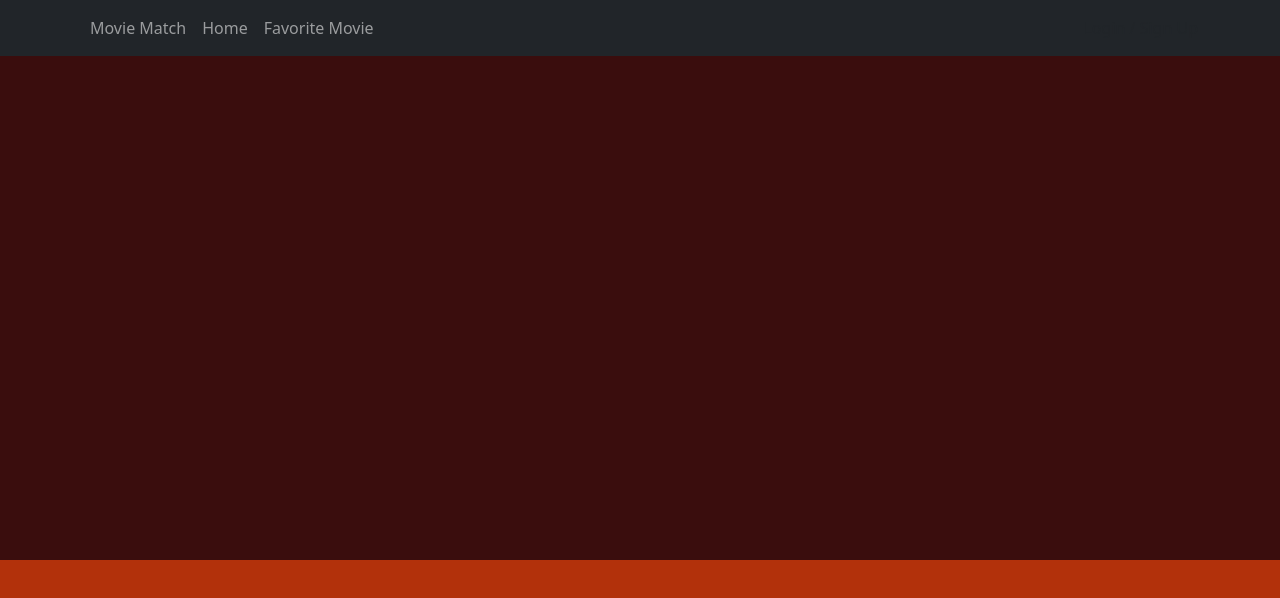
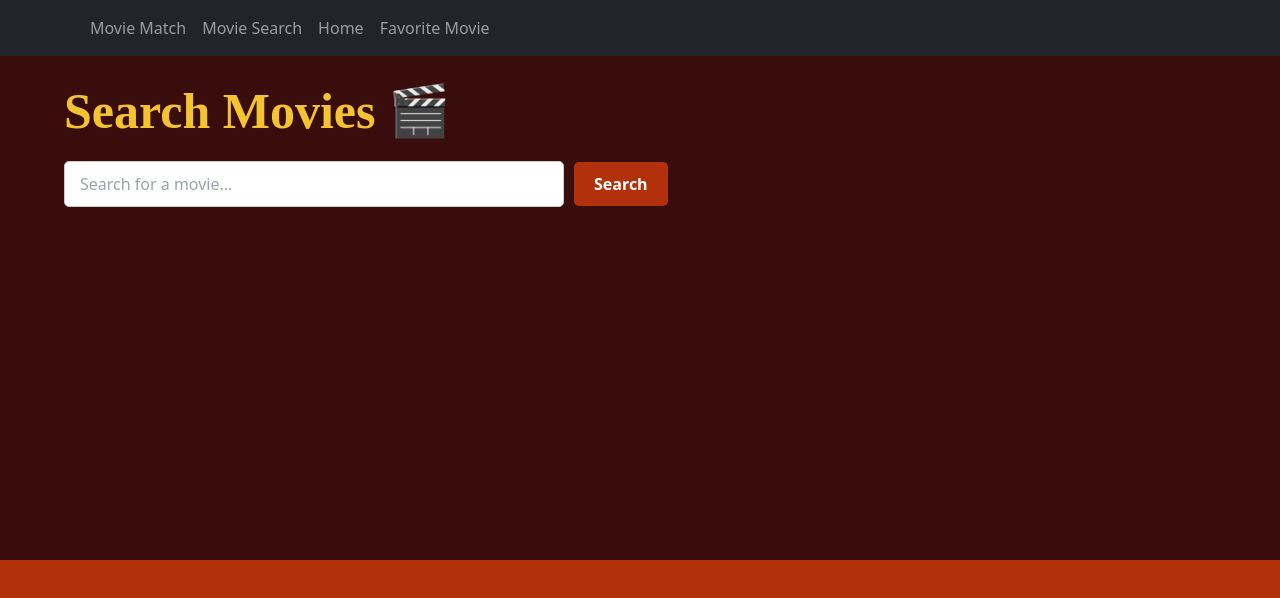
Before and after one commit to skishra/movie-match, a React (Create React App) app in the folder frontend/: page /MovieSearch in a window 1280 px wide. Shown: the top 598 px of the page. Built offline with nearby package versions, Linux system fonts and the light colour scheme; a web font is replaced by a local one.

Commit message:
SK 040925 working search interface

```diff
--- a/frontend/src/App.js
+++ b/frontend/src/App.js
@@ -17,6 +17,8 @@ import getUserInfo from "./utilities/decodeJwt";
 import ProfilePage from "./components/pages/profilePage";
 import MovieMatch from "./components/pages/MovieMatch";
 import FavoriteMovie from "./components/favoriteMovies/favoriteMovies";
+
+import MovieSearch from "./components/pages/MovieSearch";
 
 export const UserContext = createContext();
 
@@ -43,6 +45,7 @@ const App = () => {
           <Route path="/MovieMatch" element={<MovieMatch user={user} />} />
           <Route path="/profile" element={<ProfilePage />} />
           <Route path="/favoriteMovie" element={<FavoriteMovie />} />
+          <Route path="/MovieSearch" element={<MovieSearch />} />
         </Routes>
       </UserContext.Provider>
     </>
--- a/frontend/src/components/navbar.js
+++ b/frontend/src/components/navbar.js
@@ -38,6 +38,7 @@ export default function Navbar() {
       <Container>
         <Nav className="me-auto">
           <Nav.Link href="/MovieMatch">Movie Match</Nav.Link>
+          <Nav.Link href="/MovieSearch">Movie Search</Nav.Link>
           <Nav.Link href="/home">Home</Nav.Link>
           <Nav.Link href="/favoriteMovie">Favorite Movie </Nav.Link>
         </Nav>
--- a/frontend/src/components/pages/MovieMatch.js
+++ b/frontend/src/components/pages/MovieMatch.js
@@ -1,6 +1,7 @@
 import React, { useState } from "react";
 import axios from "axios";
 import "../../css/MovieMatch.css";
+import searchOMDb from "../../utilities/searchOMDb"; // Import your searchOMDb function
 
 const MovieMatch = () => {
   const [genre, setGenre] = useState("Horror");
@@ -56,6 +57,14 @@ const MovieMatch = () => {
     }
   };
 
+  searchOMDb('batman')
+  .then(results => {
+    console.log('Search results:', results);
+  })
+  .catch(err => {
+    console.error('Search failed:', err);
+  });
+
   return (
     <div className="movie-match-container">
       {/* Profile Picture */}
--- /dev/null
+++ b/frontend/src/components/pages/MovieSearch.js
@@ -0,0 +1,90 @@
+import React, { useState } from "react";
+import styles from "../../css/favoriteMovie.module.css"; // Uses your existing CSS file
+import searchOMDb from "../../utilities/searchOMDb"; // Adjust path based on where you define the function
+
+const MovieSearch = () => {
+  const [query, setQuery] = useState("");
+  const [results, setResults] = useState([]);
+  const [loading, setLoading] = useState(false);
+  const [errorMsg, setErrorMsg] = useState("");
+
+  const handleSearch = async (e) => {
+    e.preventDefault();
+    setLoading(true);
+    setErrorMsg("");
+
+    try {
+      const movies = await searchOMDb(query);
+      setResults(movies);
+    } catch (error) {
+      setErrorMsg("Something went wrong. Try again.");
+      console.error("Search error:", error);
+    } finally {
+      setLoading(false);
+    }
+  };
+
+  return (
+    <div className={styles["page-wrapper"]}>
+      <div className={styles["content-inner"]}>
+        <h1 className={styles["title"]}>Search Movies 🎬</h1>
+
+        <form onSubmit={handleSearch} style={{ width: "100%", marginBottom: "20px" }}>
+          <input
+            type="text"
+            placeholder="Search for a movie..."
+            value={query}
+            onChange={(e) => setQuery(e.target.value)}
+            style={{
+              padding: "10px 15px",
+              fontSize: "16px",
+              width: "80%",
+              maxWidth: "500px",
+              borderRadius: "5px",
+              border: "1px solid #ccc",
+              marginRight: "10px"
+            }}
+          />
+          <button
+            type="submit"
+            style={{
+              padding: "10px 20px",
+              backgroundColor: "#b2310b",
+              color: "white",
+              fontWeight: "bold",
+              border: "none",
+              borderRadius: "5px",
+              cursor: "pointer"
+            }}
+          >
+            Search
+          </button>
+        </form>
+
+        {loading && <p style={{ color: "white" }}>Loading...</p>}
+        {errorMsg && <p style={{ color: "red" }}>{errorMsg}</p>}
+
+        {results.length > 0 && (
+          <div className={styles["movie-grid"]}>
+            {results.map((movie) => (
+              <div className={styles["movie-card"]} key={movie.imdbID}>
+                <img
+                  src={movie.Poster !== "N/A" ? movie.Poster : "/placeholder.jpg"}
+                  alt={movie.Title}
+                  className={styles["movie-poster"]}
+                />
+                <div className={styles["movie-info"]}>
+                  <p className={styles["movie-title"]}>{movie.Title}</p>
+                  <p className={styles["movie-plot"]}>Year: {movie.Year}</p>
+                  <button className={styles["love-button"]}>+</button>
+                </div>
+              </div>
+            ))}
+          </div>
+        )}
+      </div>
+    </div>
+  );
+};
+
+export default MovieSearch;
--- /dev/null
+++ b/frontend/src/utilities/searchOMDb.js
@@ -0,0 +1,18 @@
+export default async function searchOMDb(searchTerm) {
+  const apiKey = process.env.REACT_APP_OMDB_API_KEY;
+  const url = `https://www.omdbapi.com/?apikey=${apiKey}&s=${encodeURIComponent(searchTerm)}`;
+
+  try {
+    const response = await fetch(url);
+    const data = await response.json();
+
+    if (data.Response === "True") {
+      return data.Search;
+    } else {
+      throw new Error(data.Error);
+    }
+  } catch (error) {
+    console.error("Error fetching from OMDb API:", error.message);
+    return [];
+  }
+}
```
